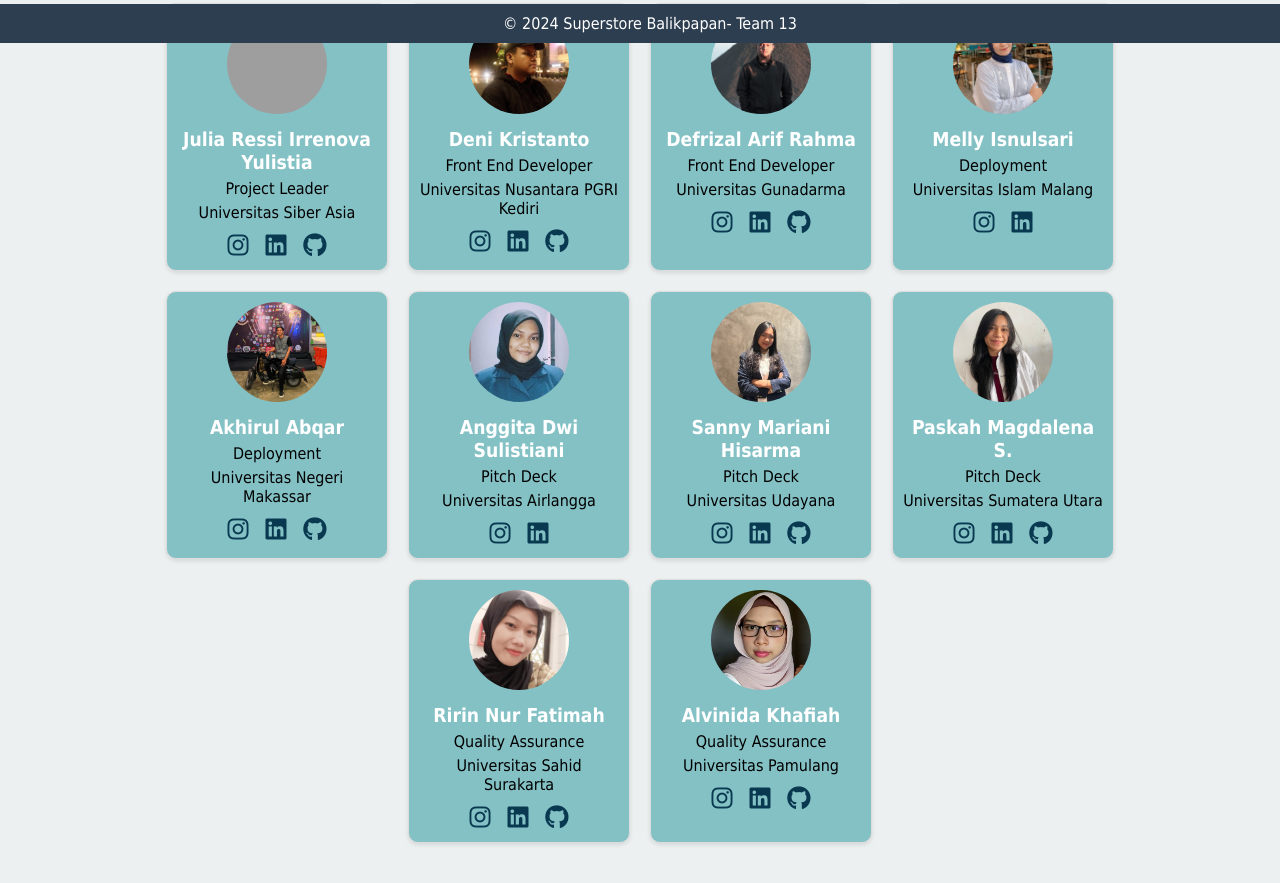
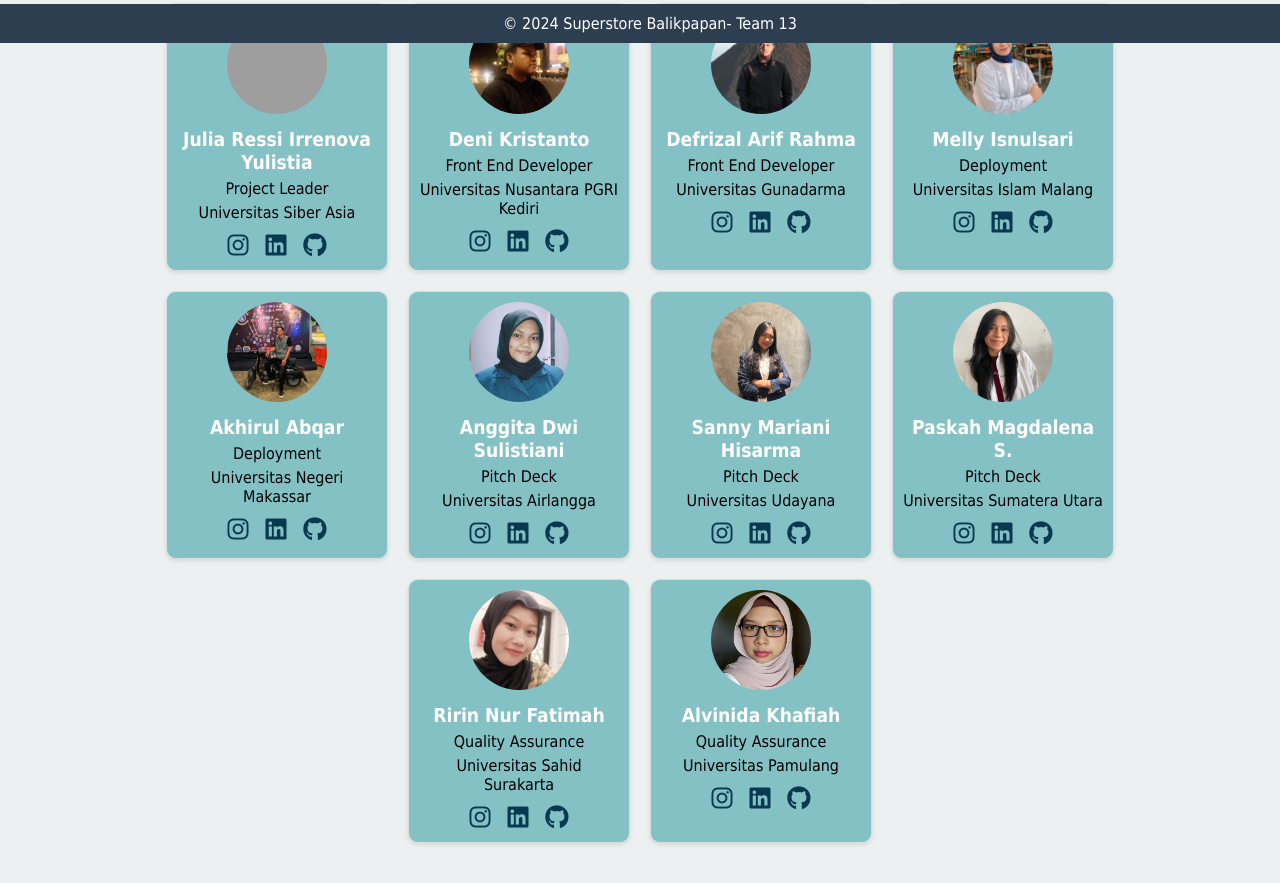
Before and after one commit to Kampus-Merdeka-Software-Engineering/km-feb24-balikpapan-13, a plain HTML site: page index.html in a window 1280 px wide. Shown: the part 757-1640 px from the top of the page. Drawn offline with Linux system fonts and the light colour scheme; grey boxes are pictures that could not be loaded.

Commit message:
Update index.html

```diff
--- a/index.html
+++ b/index.html
@@ -114,6 +114,9 @@
                     <a href="https://www.linkedin.com/in/melly-isnulsari-7b7217294?utm_source=share&utm_campaign=share_via&utm_content=profile&utm_medium=ios_app" target="_blank">
                         <i class="fab fa-linkedin"></i>
                     </a>
+                    <a href="https://github.com/Mellyisnulsari" target="_blank">
+                        <i class="fab fa-github"></i>
+                    </a>
                 </div>
             </div>
             <div class="team-member">
@@ -141,6 +144,9 @@
                         <i class="fab fa-instagram"></i>
                     <a href="https://www.linkedin.com/in/anggita-dwi-sulistiani-912b98230/ " target="_blank">
                         <i class="fab fa-linkedin"></i>
+                    </a>
+                    <a href="https://github.com/anggitad301" target="_blank">
+                        <i class="fab fa-github"></i>
                     </a>
                 </div>
             </div>
```
